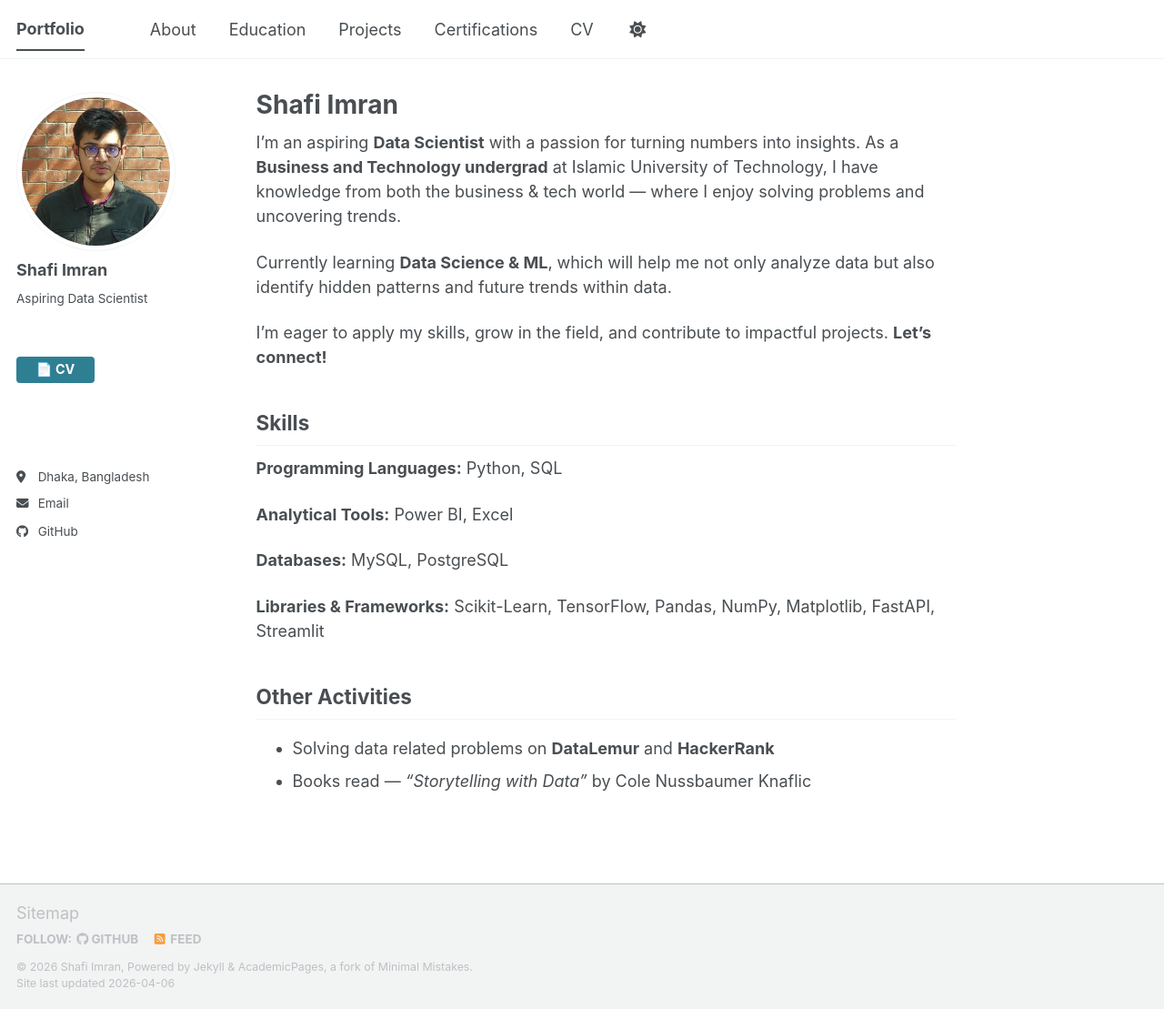
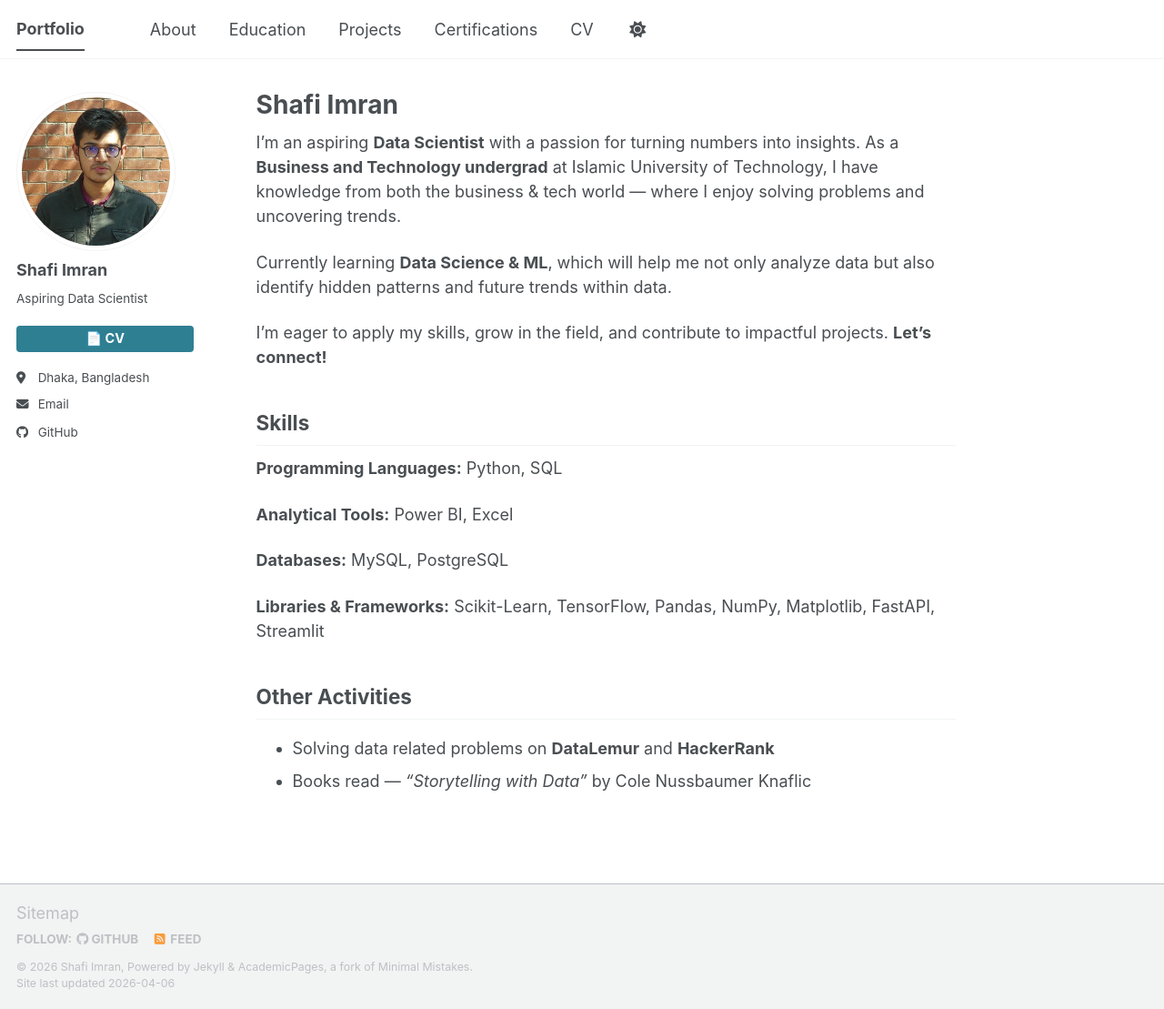
Before and after one commit to shafiimran/shafiimran.github.io, a Jekyll site: the page built from _pages/about.md, in a window 1280 px wide and 1109 px high. Shown: the whole window at 91% size. Built offline with Jekyll 4.4.1, drawn with Linux system fonts in a browser that asks for light colours; a script bundle is joined from its source files by our own code; library files that are not in the unit come from our copies.

Commit message:
Update author CV margins and button display for improved layout

```diff
--- a/assets/css/main.scss
+++ b/assets/css/main.scss
@@ -44,15 +44,14 @@
 ;
 
 
-
 .author__cv {
-  margin-top: 3rem;
-  margin-bottom: 5rem;
+  margin-top: 0rem;
+  margin-bottom: 1rem;
 }
 
 .author__cv .btn {
   width: auto;
   padding: 0.4rem 1.2rem;
   font-size: 0.8rem;
-  display: inline-block;
+  display: block;
 }
```
